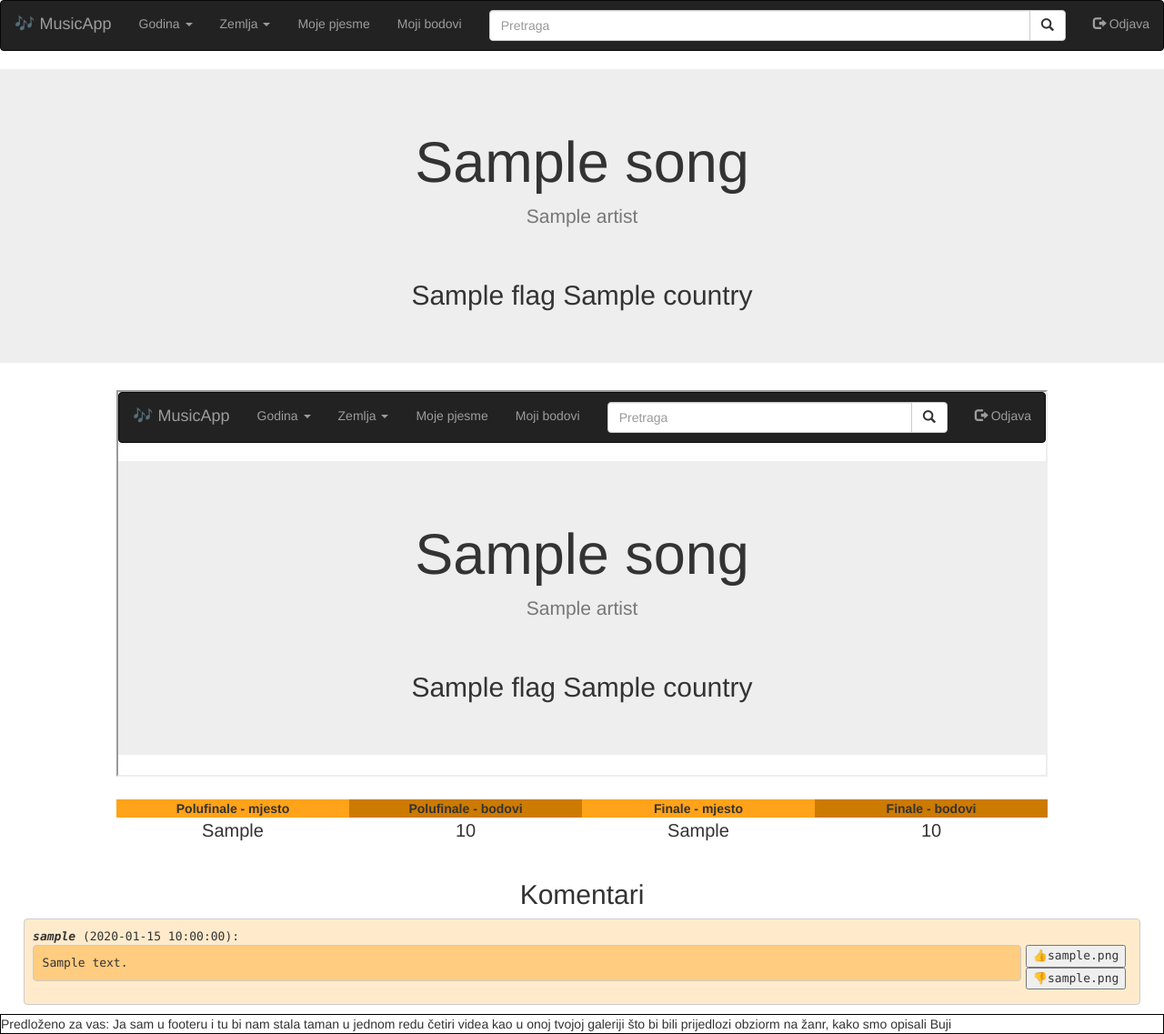
After one commit to 18Jura12/MusicApp, a PHP site: template view/songView.php in a window 1280 px wide. The commit adds this page. Shown: the whole page at 91% size. Run offline with PHP 8.4, Linux system fonts and the light colour scheme; the template is opened without the code that fills it: most values are stand-ins (such as "Sample title", 1, 10 or a date in 2020).

Commit message:
prikazPjesme

```diff
--- a/search.js
+++ b/search.js
@@ -15,6 +15,9 @@ function prikaziPjesmu() {
             },
             success: function( data ) {
                 console.log( data );
+                if( typeof data.error === 'undefined' ) {
+                    window.location.replace(window.location.origin + window.location.pathname + '?rt=songs/showSong&id=' + data);
+                }
             },
             error: function( xhr, status ) {
                 console.log( status );
--- a/view/home_header.php
+++ b/view/home_header.php
@@ -8,6 +8,7 @@
     <script src="https://maxcdn.bootstrapcdn.com/bootstrap/3.4.1/js/bootstrap.min.js"></script>
     <link rel="canonical" href="https://getbootstrap.com/docs/4.5/examples/album/">
     <link rel="canonical" href="https://getbootstrap.com/docs/4.5/examples/carousel/">
+    <link rel="canonical" href="https://getbootstrap.com/docs/4.5/examples/grid/">
     <script type="text/javascript" src="search.js"></script>
 
     <title>🎶 MusicApp</title>
--- /dev/null
+++ b/view/songView.php
@@ -0,0 +1,79 @@
+<?php
+
+require_once __DIR__ . '/home_header.php';
+
+?>
+<style>
+.themed-grid-col {
+  padding-top: 15px;
+  padding-bottom: 15px;
+  background-color: rgba(86, 61, 124, .15);
+  border: 1px solid rgba(86, 61, 124, .2);
+}
+
+.themed-container {
+  padding: 15px;
+  margin-bottom: 30px;
+  background-color: rgba(0, 123, 255, .15);
+  border: 1px solid rgba(0, 123, 255, .2);
+}
+</style>
+
+<section class="jumbotron text-center">
+    <div class="container">
+      <h1><?php echo $song->name; ?></h1>
+      <p class="lead text-muted"><?php echo $song->artist; ?></p>
+      <br>
+      <h2><?php echo $song->flag . ' ' . $song->country; ?></h2>
+    </div>
+</section>
+
+<div style="text-align: center;">
+    <iframe width="80%" height="425" src=<?php echo $song->link_video ?>>
+    </iframe>
+    <br>
+    <br>
+    <table width="80%" style="text-align: center; margin-left: 10%;">
+        <tr >
+            <th style="text-align: center; background-color: rgb(255, 163, 26); width: 20%;">Polufinale - mjesto</th>
+            <th style="text-align: center; background-color: rgb(204, 122, 0); width: 20%;">Polufinale - bodovi</th>
+            <th style="text-align: center; background-color: rgb(255, 163, 26); width: 20%;">Finale - mjesto</th>
+            <th style="text-align: center; background-color: rgb(204, 122, 0); width: 20%;">Finale - bodovi</th>
+        </tr>
+        <tr>
+            <td width="20%" style="text-align: center;"><?php if($song->semifinal === '-1') echo '-'; else echo $song->semifinal_place; ?></td>
+            <td width="20%" style="text-align: center;"><?php if($song->semifinal === '-1') echo '-'; else echo $song->semifinal_points; ?></td>
+            <td width="20%" style="text-align: center;"><?php if($song->final_place === '-1') echo '-'; else echo $song->final_place; ?></td>
+            <td width="20%" style="text-align: center;"><?php if($song->final_place === '-1') echo '-'; else echo $song->final_points; ?></td>
+        </tr>
+    </table>
+    <br>
+
+    <div width="100%" style="text-align: center;">
+        <h2>Komentari</h2>
+    </div>
+
+
+    <div style="text-align: left; margin-left: 2%; margin-right: 2%;">
+        <?php
+            $action = "music.php?rt=messages/obradi";
+            echo '<form action=' . $action . ' method="POST">';
+            foreach( $komentari as $komentar ) {
+        ?>
+            <div><?php echo '<pre style="background-color: rgb(255, 235, 204);"><b><i>' . $komentar->username . '</i></b> (' . $komentar->date . '):<br><pre style="display: inline-block; background-color: rgb(255, 204, 128); width: 90%;">' . $komentar->content . '</pre>';
+                echo '<span style="position: absolute; text-align: right; padding-right: 1%; padding-bottom: 1%; width: 10%;">';
+                echo '<button name="lajk" value=' . $komentar->id . '>&#128077;' . $komentar->thumbs_up . '</button><br>';
+                echo '<button name="dislajk" value=' . $komentar->id . '>&#128078;' . $komentar->thumbs_down . '</button>';
+                echo '</span></pre>';?></div>
+            <?php
+        }
+        ?>
+        </form>
+    </div>
+</div>
+
+<?php
+
+require_once __DIR__ . '/home_footer.php';
+
+?>
```
Also changed, not shown: controller/messagesController.php (added, +30 -0 lines), controller/songsController.php (+23 -5 lines), model/message.class.php (added, +10 -0 lines).
